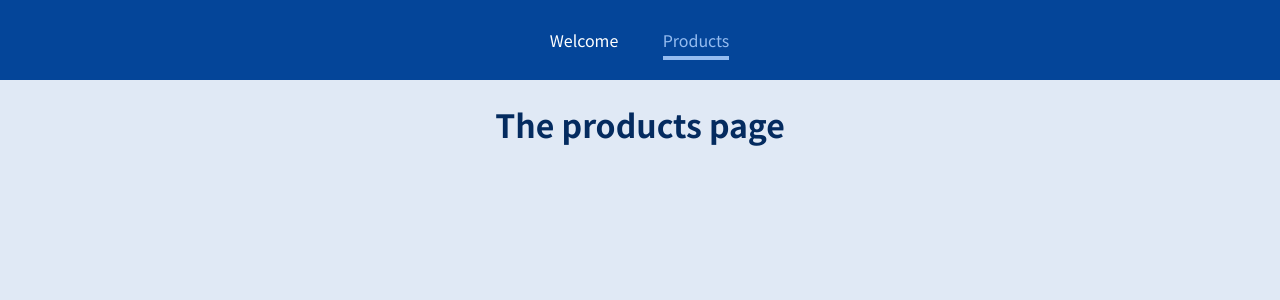
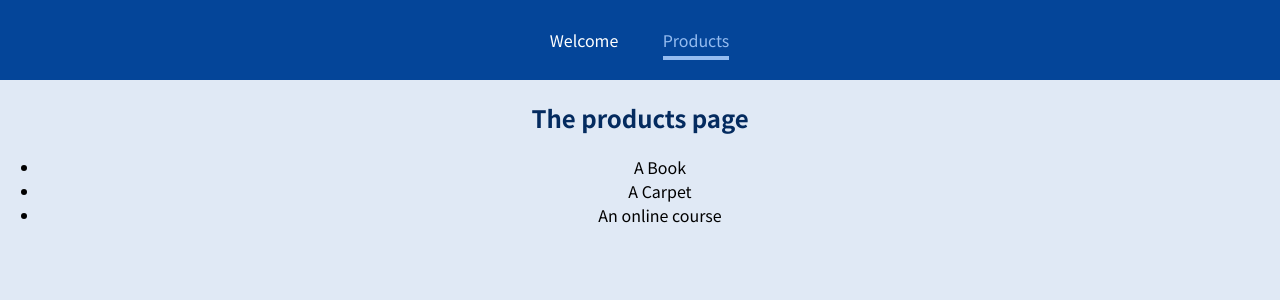
Before and after one commit to Christian-Tirado-CODE/react-practice, a React (Create React App) app: page /products in a window 1280 px wide. Shown: the top 300 px of the page. Built offline with nearby package versions, Linux system fonts and the light colour scheme.

Commit message:
Adding Dynamic Routes with Params

```diff
--- a/src/App.js
+++ b/src/App.js
@@ -3,6 +3,7 @@ import {Route} from "react-router-dom";
 import Welcome from './pages/Welcome';
 import Products from './pages/Products';
 import MainHeader from './components/MainHeader';
+import ProductDetails from './pages/ProductDetails';
 function App() {
   /*
     React router handles different paths and loads components based on those given paths.
@@ -21,6 +22,9 @@ function App() {
       <Route path="/products">
       <Products/>
       </Route>
+      <Route path="/product-details/:productId">
+      <ProductDetails/>
+      </Route>
     </div>
   );
 }
--- /dev/null
+++ b/src/pages/ProductDetails.js
@@ -0,0 +1,11 @@
+import React from 'react';
+
+const ProductDetails = () => {
+    return (
+        <section>
+         <h1>Product details</h1>
+        </section>
+    );
+};
+
+export default ProductDetails;
--- a/src/pages/Products.js
+++ b/src/pages/Products.js
@@ -2,7 +2,14 @@ import React from 'react';
 
 const Products = () => {
     return (
-        <h1>The products page</h1>
+        <section>
+            <h1>The products page</h1>
+            <ul>
+                <li>A Book </li>
+                <li>A Carpet</li>
+                <li>An online course</li>
+            </ul>
+        </section>
     );
 };
 
```
